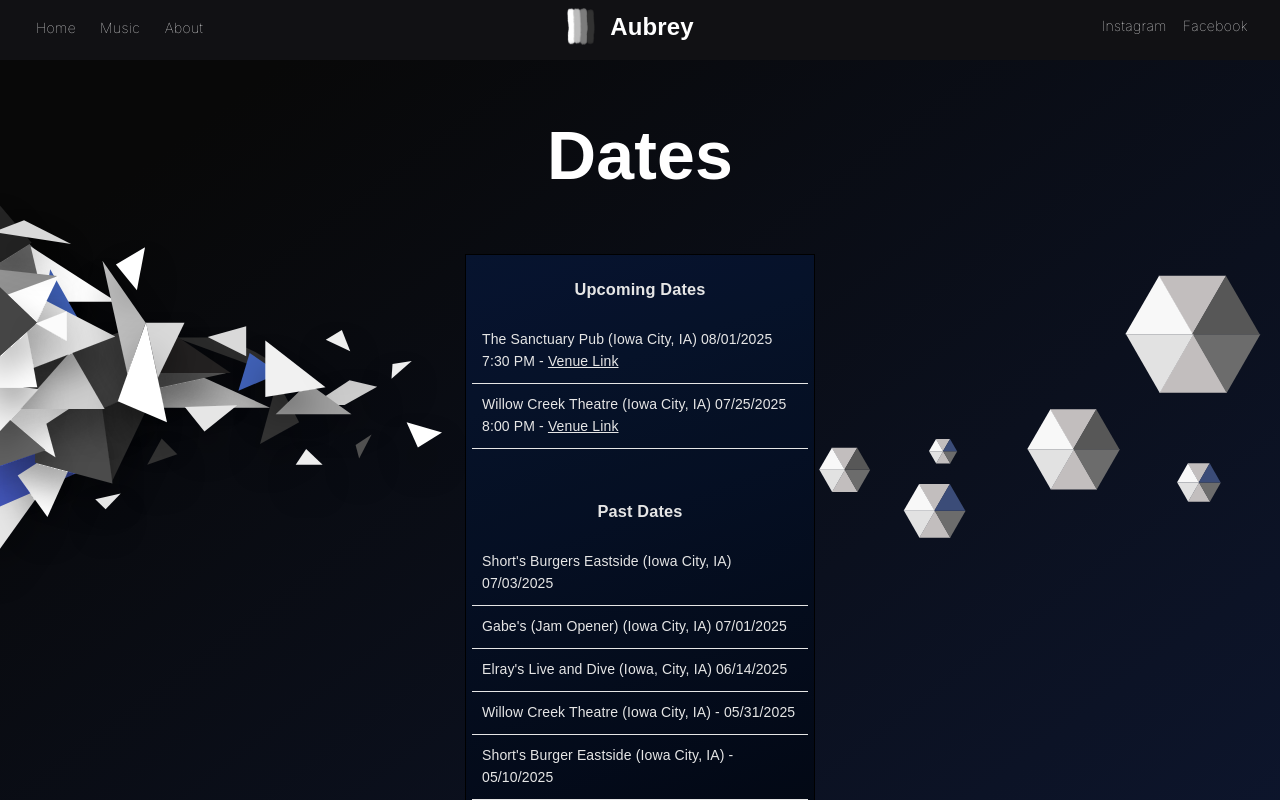
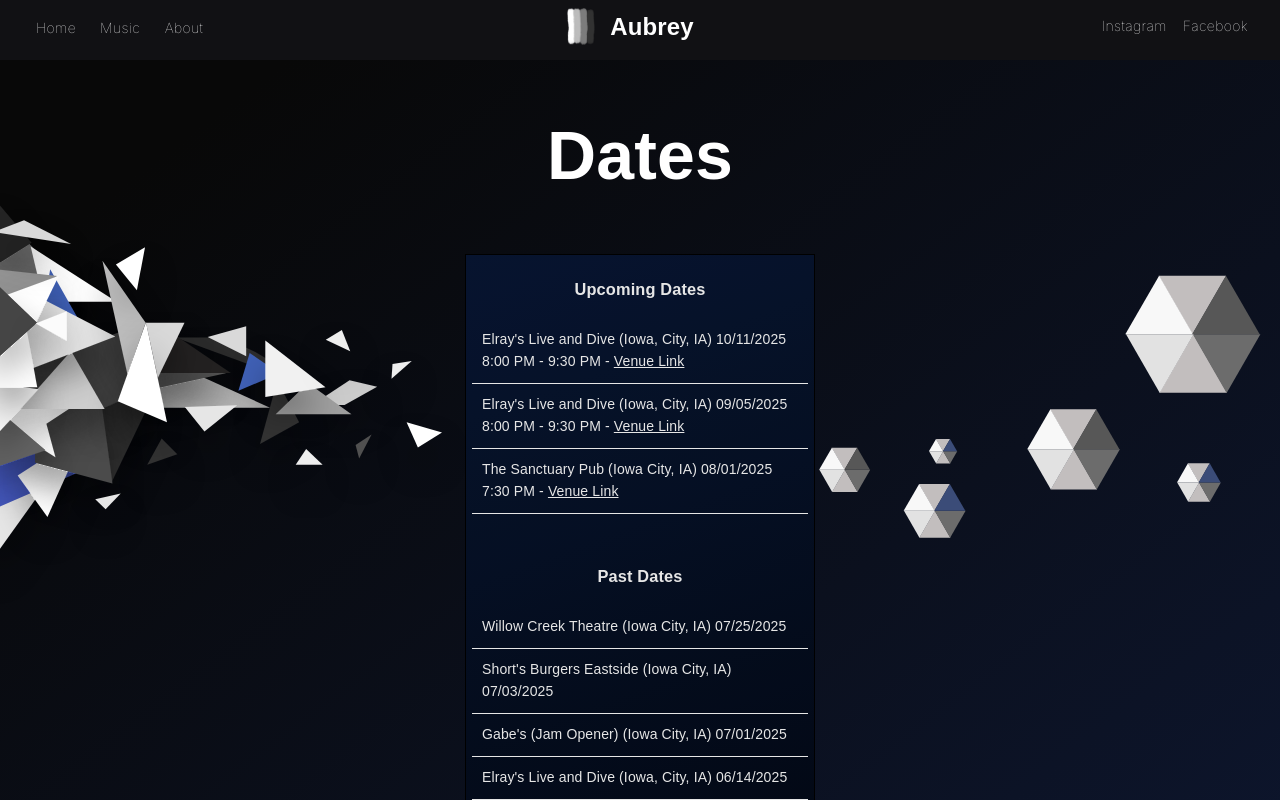
Before and after one commit to aubreyyates/theaubreymusic, a React (Create React App) app: page / in a window 1280 px wide. Shown: the top 800 px of the page. Built offline with nearby package versions, Linux system fonts and the light colour scheme; a web font is replaced by a local one.

Commit message:
Update dates.

```diff
--- a/src/pages/home/HomeOverlay.css
+++ b/src/pages/home/HomeOverlay.css
@@ -31,7 +31,7 @@
 
 #home-main-box {
   position: relative;
-  height: 1218px;
+  height: 1258px;
   width: 350px;
   background-color: rgb(0, 0, 0);
   padding: 1px;
--- a/src/pages/home/HomeOverlay.js
+++ b/src/pages/home/HomeOverlay.js
@@ -8,11 +8,13 @@ import Shapes from './svgComponents/shapes';
 import ShapesLeft from './svgComponents/shapesLeft';
 
 let upcomingDates = [
-  { text: `The Sanctuary Pub (Iowa City, IA) 08/01/2025 7:30 PM`, link: `https://www.facebook.com/sanctuarypubiowacity/` },
-  { text: `Willow Creek Theatre (Iowa City, IA) 07/25/2025 8:00 PM`, link: `https://willowcreektheatre.org/` }
+  { text: `Elray's Live and Dive (Iowa, City, IA) 10/11/2025 8:00 PM - 9:30 PM`, link: `https://www.elraysliveanddive.com/` },
+  { text: `Elray's Live and Dive (Iowa, City, IA) 09/05/2025 8:00 PM - 9:30 PM`, link: `https://www.elraysliveanddive.com/` },
+  { text: `The Sanctuary Pub (Iowa City, IA) 08/01/2025 7:30 PM`, link: `https://www.facebook.com/sanctuarypubiowacity/` }
 ];
 
 let pastDates = [
+  `Willow Creek Theatre (Iowa City, IA) 07/25/2025`,
   `Short's Burgers Eastside (Iowa City, IA) 07/03/2025`,
   `Gabe's (Jam Opener) (Iowa City, IA) 07/01/2025`,
   `Elray's Live and Dive (Iowa, City, IA) 06/14/2025`,
--- a/src/pages/home/index.js
+++ b/src/pages/home/index.js
@@ -9,7 +9,7 @@ const Home = () => {
   return (
     <Grid>
       <div id="home-container">
-        <Grid style={{ height: '1440px', position: 'relative' }}>
+        <Grid style={{ height: '1480px', position: 'relative' }}>
           <HomeOverlay></HomeOverlay>
         </Grid>
       </div>
```
